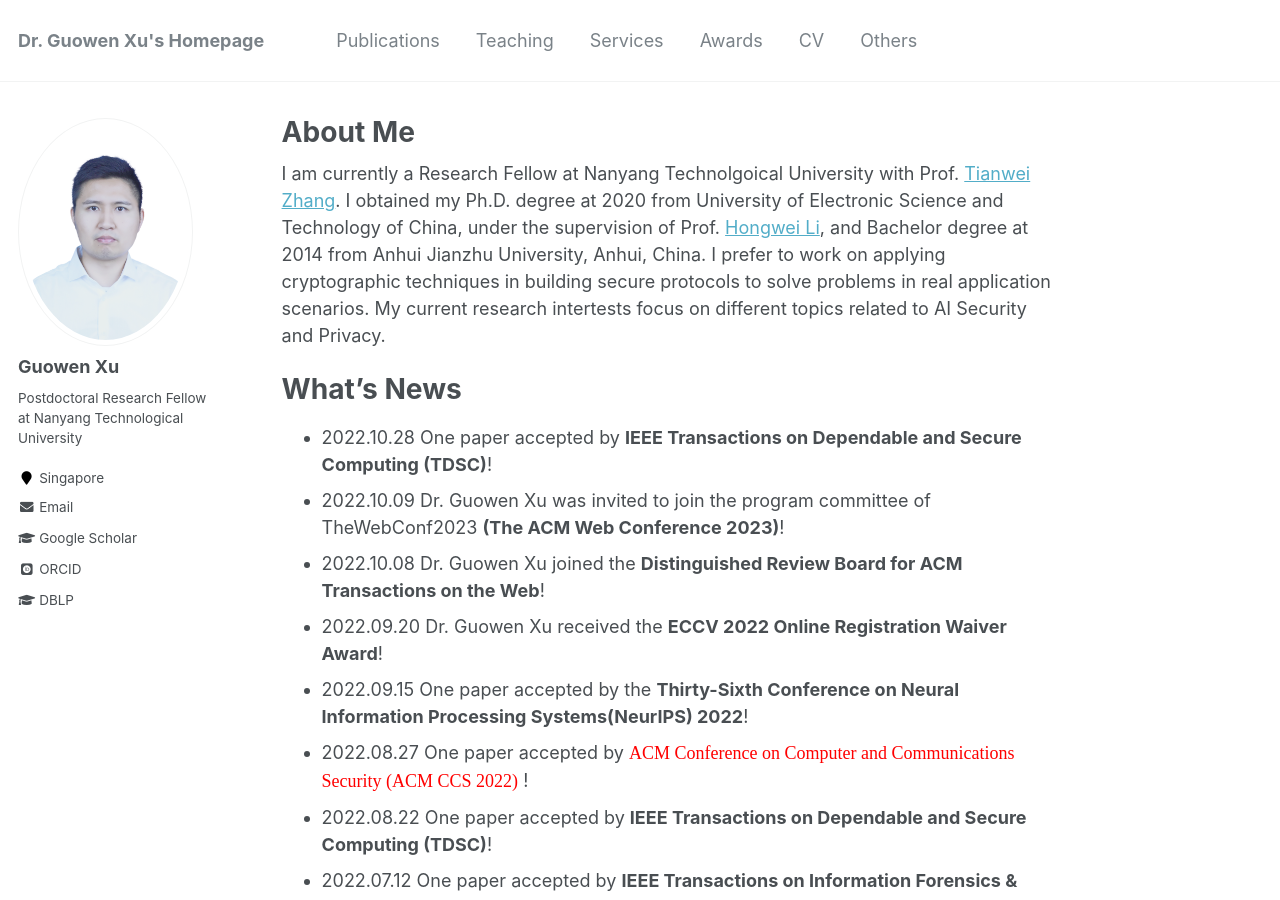
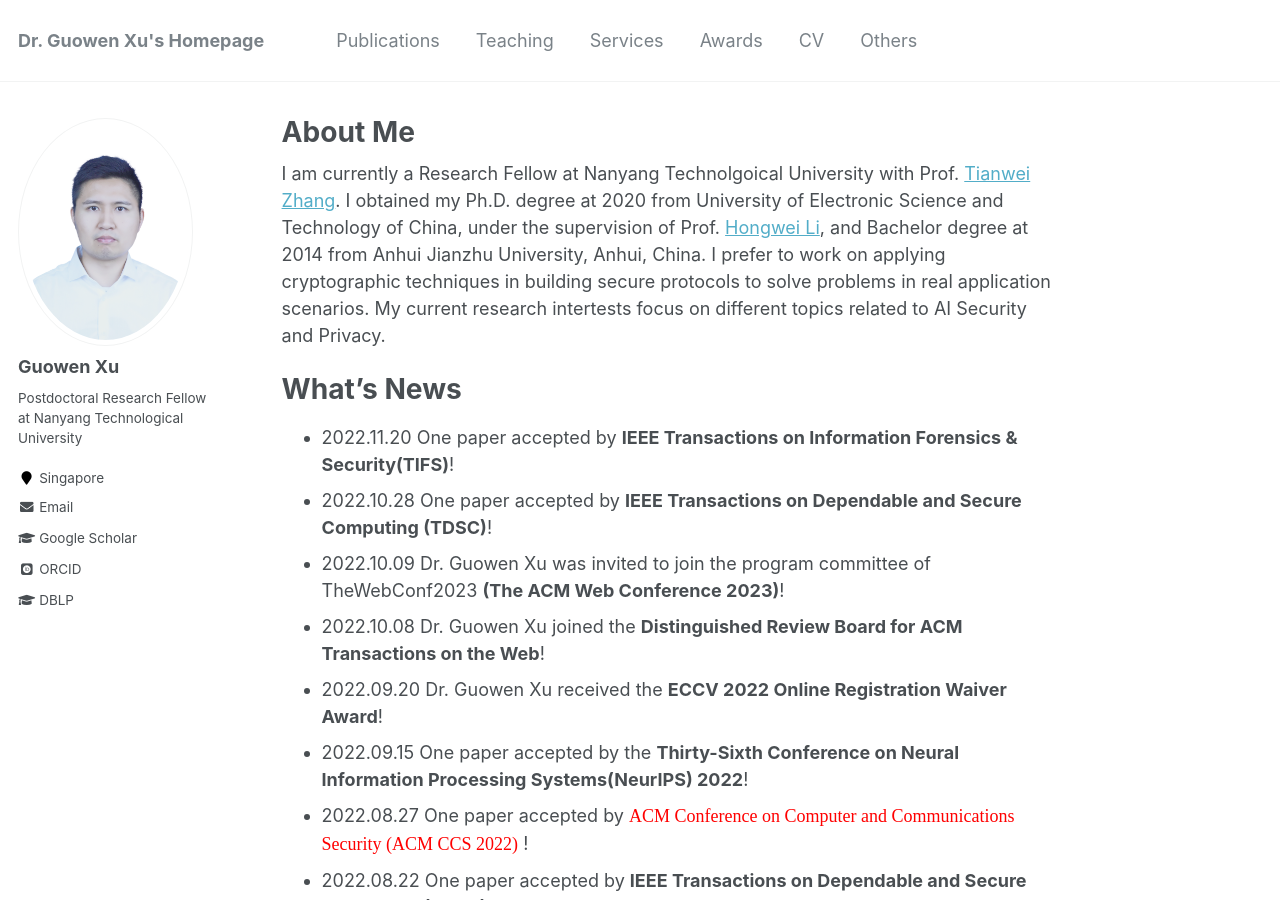
Before and after one commit to Guowen-xu/guowen-xu.github.io, a Jekyll site: the page built from _pages/about.md, in a window 1280 px wide and 900 px high. Built offline with Jekyll 4.4.1, drawn with Linux system fonts in a browser that asks for light colours; some web fonts are replaced.

Commit message:
Update about.md

```diff
--- a/_pages/about.md
+++ b/_pages/about.md
@@ -13,6 +13,7 @@ redirect_from:
 
 What's News
 ======
+- 2022.11.20 One paper accepted by **IEEE Transactions on Information Forensics & Security(TIFS)**!
 - 2022.10.28 One paper  accepted by **IEEE Transactions on Dependable and Secure Computing (TDSC)**!
 - 2022.10.09 Dr. Guowen Xu was invited to join the program committee of TheWebConf2023 **(The ACM
 Web Conference 2023)**!
```
